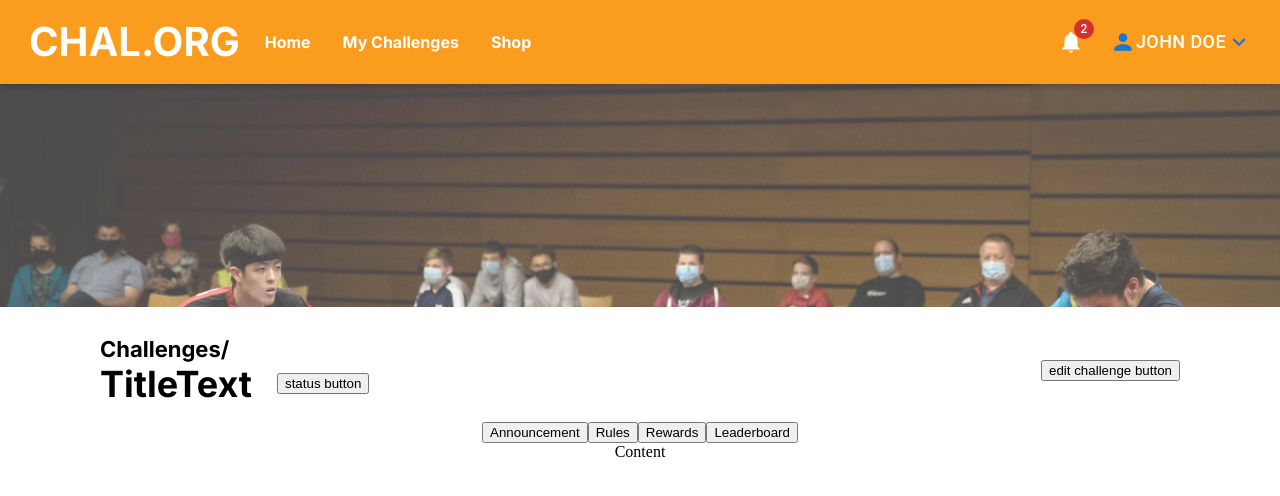
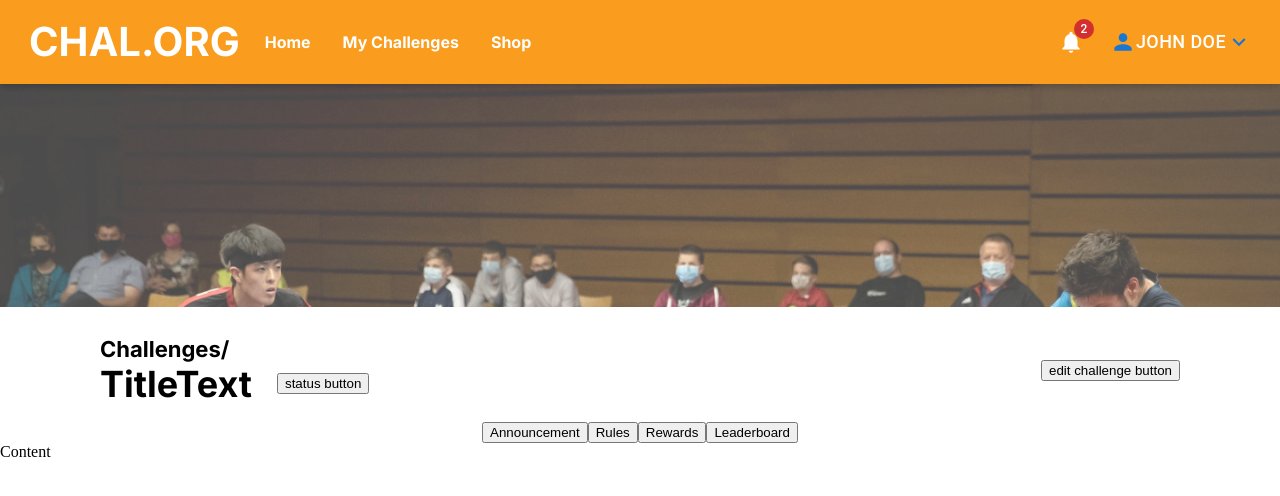
Before and after one commit to iambaangkok/challenge-organizer-frontend, a Next.js app: page /challenge in a window 1280 px wide. Shown: the top 496 px of the page. Built offline with nearby package versions, Linux system fonts and the light colour scheme.

Commit message:
set max-width for menubar

```diff
--- a/components/Layout.tsx
+++ b/components/Layout.tsx
@@ -3,8 +3,8 @@ import Navbar from './navbar/NavBar'
 export default function Layout({ children }: any) {
     return (
         <>
-
-            <main><Navbar />{children}</main>
+            <Navbar />
+            <main>{children}</main>
         </>
     )
 }
--- a/pages/challenge/css/style.module.scss
+++ b/pages/challenge/css/style.module.scss
@@ -6,17 +6,6 @@
     align-items: center;
 
     width: 100vw;
-}
-
-.challengemenu-container {
-    display: flex;
-    flex-direction: column;
-    align-items: center;
-
-    padding: 0px 50px;
-
-    align-self: stretch;
-
 }
 
 .banner-container {
@@ -34,6 +23,19 @@
     align-self: stretch;
 }
 
+.challengemenu-container {
+    display: flex;
+    flex-direction: column;
+    align-items: center;
+
+    padding: 0px 50px;
+    margin-left: auto;
+    margin-right: auto;
+
+    max-width: 1280px;
+
+    align-self: stretch;
+
     .title-container {
         /* Auto layout */
         display: flex;
@@ -43,7 +45,6 @@
         padding: 12px 50px 0px;
         gap: 20px;
 
-    // width: 1300px;
         height: 103px;
 
         background: var(--White);
@@ -76,3 +77,4 @@
             }
         }
     }
+}
--- a/pages/challenge/index.tsx
+++ b/pages/challenge/index.tsx
@@ -13,20 +13,14 @@ export default function Home() {
             <Head>
                 <title>Challenge</title>
             </Head>
-            <div className={styles["main-container"]}>
+            {/* <div className={styles["main-container"]}> */}
             <div className={styles["banner-container"]}>
-                    <Image
-                        src={bannerImage}
-                        alt=""
-                        className={styles["banner"]}
-                    />
+                <Image src={bannerImage} alt="" className={styles["banner"]} />
             </div>
             <div className={styles["challengemenu-container"]}>
                 <div className={styles["title-container"]}>
                     <div className={styles["title-left"]}>
-                            <div className={styles[""] + " H3"}>
-                                Challenges/
-                            </div>
+                        <div className={styles[""] + " H3"}>Challenges/</div>
                         <div className={styles["title-text-container"]}>
                             <div className={styles["title-text"] + " H1"}>
                                 {"TitleText"}
@@ -47,16 +41,14 @@ export default function Home() {
                         Announcement
                     </button>
                     <button className={styles["tab-button"]}>Rules</button>
-                        <button className={styles["tab-button"]}>
-                            Rewards
-                        </button>
+                    <button className={styles["tab-button"]}>Rewards</button>
                     <button className={styles["tab-button"]}>
                         Leaderboard
                     </button>
                 </div>
             </div>
             <div className={styles["content-container"]}>Content</div>
-            </div>
+            {/* </div> */}
         </>
     );
 }
```
Lines whose indentation alone changed are shown as unchanged.
